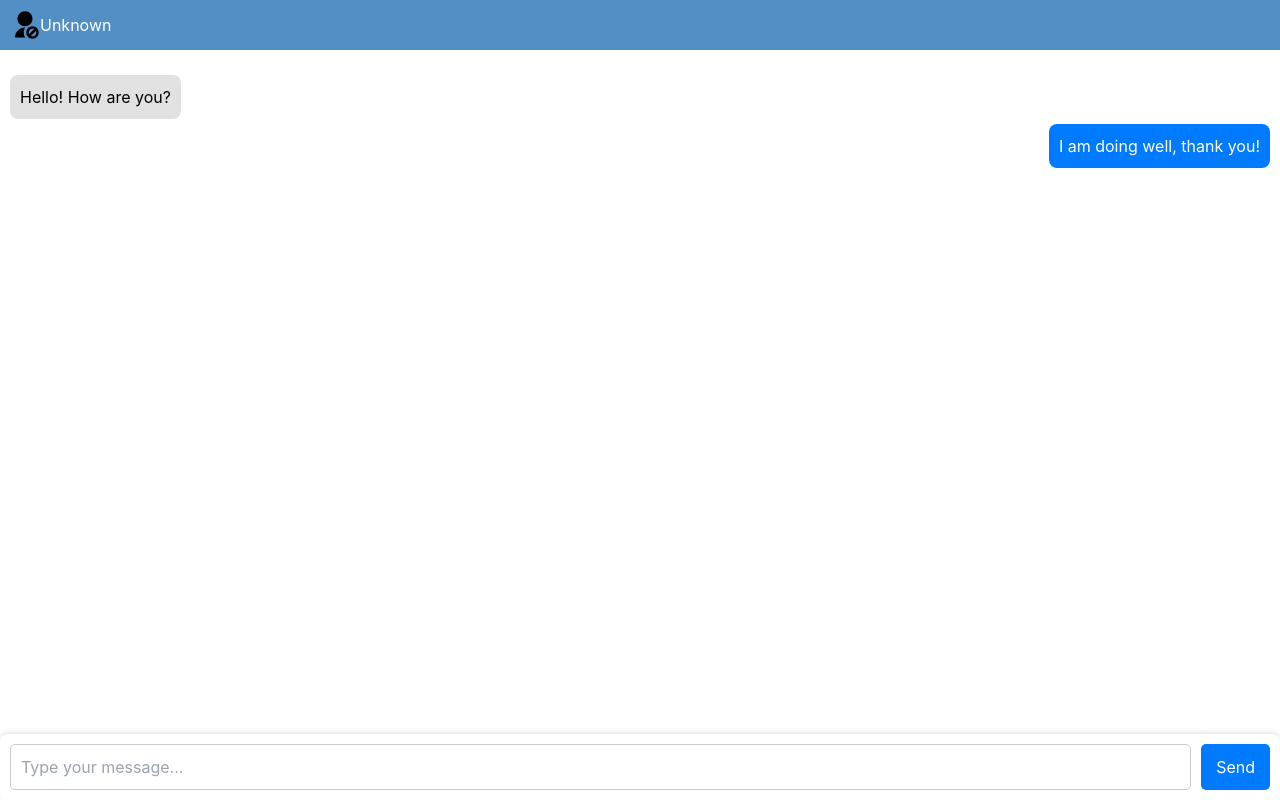
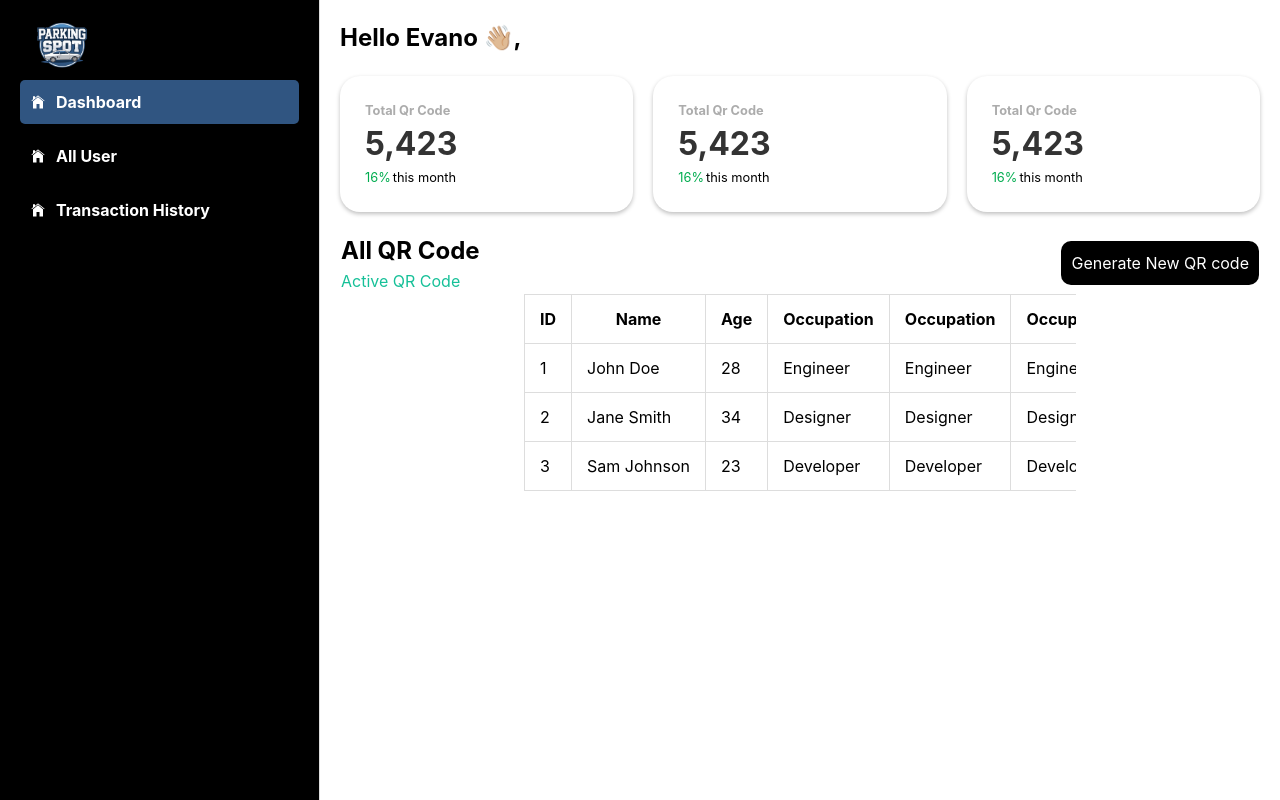
Before and after one commit to tocybernatesolution/Parking-Spot, a React (Create React App) app: page / in a window 1280 px wide. Built offline with nearby package versions, Linux system fonts and the light colour scheme.

Commit message:
Working on table

```diff
--- a/src/App.js
+++ b/src/App.js
@@ -2,6 +2,7 @@ import React from 'react'
 import HomePage from './pages/HomePage'
 import LoginPage from './pages/LoginPage'
 import ChatPage from './pages/ChatPage'
+import Dashboard from './pages/Dashboard'
 export default function App() {
-  return <ChatPage />
+  return <Dashboard />
 }
--- /dev/null
+++ b/src/pages/Dashboard.js
@@ -0,0 +1,79 @@
+import React, { useState } from 'react';
+import { FaBars } from 'react-icons/fa'; // Import the hamburger icon
+import style from '../styles/dashboard.module.css';
+import { IoIosHome } from "react-icons/io";
+import LogoCard from '../components/Logo/LogoCard';
+import MainScreen from './MainScreen';
+function Dashboard() {
+    const [activeTab, setActiveTab] = useState('Home');
+    const [drawerOpen, setDrawerOpen] = useState(false); // State for controlling drawer
+
+    const handleTabClick = (tabName) => {
+        setActiveTab(tabName);
+        setDrawerOpen(false); // Close the drawer when a tab is clicked (on mobile)
+    };
+
+    const toggleDrawer = () => {
+        setDrawerOpen(!drawerOpen);
+    };
+
+    const renderContent = () => {
+        switch (activeTab) {
+            case 'Home':
+                return <MainScreen />
+            case 'Profile':
+                return <div>This is your Profile</div>;
+            case 'Settings':
+                return <div>Configure your Settings here</div>;
+            default:
+                return <div>Welcome to the Dashboard</div>;
+        }
+    };
+
+    return (
+        <div className={style.dashboardContainer}>
+
+            <button className={style.hamburger} onClick={toggleDrawer}>
+                <FaBars />
+            </button>
+
+            <div className={`${style.sidebar} ${drawerOpen ? style.open : ''}`}>
+                <img
+                    className={style.logo}
+
+                    src="/Logo.png" alt="My Image" />
+                <ul className={style.box}>
+                    <li
+                        className={activeTab === 'Home' ? style.active : style.unactive}
+                        onClick={() => handleTabClick('Home')}
+                    >
+                        <IoIosHome />
+                        Dashboard
+                    </li>
+                    <li
+                        className={activeTab === 'Profile' ? style.active : style.unactive}
+                        onClick={() => handleTabClick('Profile')}
+                    >
+                        <IoIosHome />
+
+                        All User
+                    </li>
+                    <li
+                        className={activeTab === 'Settings' ? style.active : style.unactive}
+                        onClick={() => handleTabClick('Settings')}
+                    >
+                        <IoIosHome />
+
+                        Transaction History
+                    </li>
+                </ul>
+            </div>
+
+            <div className={style.contentArea}>
+                {renderContent()}
+            </div>
+        </div>
+    );
+}
+
+export default Dashboard;
--- /dev/null
+++ b/src/pages/MainScreen.js
@@ -0,0 +1,82 @@
+import React from 'react'
+import style from '../styles/mainscreen.module.css'
+const data = [
+    { id: 1, name: 'John Doe', age: 28, occupation: 'Engineer' },
+    { id: 2, name: 'Jane Smith', age: 34, occupation: 'Designer' },
+    { id: 3, name: 'Sam Johnson', age: 23, occupation: 'Developer' },
+];
+
+export default function MainScreen() {
+    return (
+        <div className={style.container}>
+            <div className={style.title}>
+                <span>Hello Evano 👋🏼,</span>
+            </div>
+            <div style={{ height: 20 }} />
+            <div className={style.cards}>
+                <CardUi />
+                <CardUi />
+                <CardUi />
+            </div>
+            <div style={{ height: 20 }} />
+            <div className={style.searchcard}>
+                <div className={style.allQr}>
+                    <strong>All QR Code</strong>
+                    <span>Active QR Code</span>
+                </div>
+                <div className={style.button}>
+                    <span>Generate New QR code</span>
+                </div>
+
+
+            </div>
+            <div className={style.tableContainer}>
+                <table className={style.table}>
+                    <thead>
+                        <tr>
+                            <th>ID</th>
+                            <th>Name</th>
+                            <th>Age</th>
+                            <th>Occupation</th>
+                            <th>Occupation</th>
+                            <th>Occupation</th>
+                        </tr>
+                    </thead>
+                    <tbody>
+                        {data.map((person) => (
+                            <tr key={person.id}>
+                                <td>{person.id}</td>
+                                <td>{person.name}</td>
+                                <td>{person.age}</td>
+                                <td>{person.occupation}</td>
+                                <td>{person.occupation}</td>
+                                <td>{person.occupation}</td>
+                            </tr>
+                        ))}
+                    </tbody>
+                </table>
+            </div>
+
+
+        </div>
+    )
+}
+
+
+
+
+
+
+const CardUi = () => (
+    <div className={style.card}>
+        <span className={style.cardtitle}>
+            Total Qr Code
+        </span>
+        <strong >5,423</strong>
+        <span className={style.tagline}>
+            <span>
+                16%
+            </span>
+            this month</span>
+    </div>
+)
--- /dev/null
+++ b/src/styles/dashboard.module.css
@@ -0,0 +1,106 @@
+.dashboardContainer {
+    display: grid;
+    grid-template-columns: 1fr 3fr;
+    height: 100vh;
+    position: relative;
+}
+
+.sidebar {
+    display: block;
+    background-color: black;
+    padding: 20px;
+    border-right: 1px solid #ddd;
+    transition: transform 0.3s ease;
+    justify-content: center;
+    align-items: center;
+}
+.logo{
+    width:auto;
+    height: 50px;
+    align-self: center;
+    margin-bottom: 10px;
+
+}
+.sidebar ul {
+    list-style-type: none;
+    padding: 0;
+}
+
+.sidebar li {
+    padding: 10px;
+    cursor: pointer;
+    transition: background-color 0.3s ease;
+}
+
+.sidebar li:hover {
+    background-color: #e0e0e0;
+}
+
+.active,
+.unactive {
+    display: flex;
+    font-weight: bold;
+    background-color: #305581;
+    padding: 10px;
+    color: #fff;
+    align-items: center;
+    gap: 10px;
+    border-radius: 5px;
+}
+
+.unactive {
+    background-color: transparent;
+}
+
+.contentArea {
+    padding: 20px;
+}
+
+.hamburger {
+    display: none;
+    position: absolute;
+    top: 20px;
+    left: 20px;
+    background: none;
+    border: none;
+    font-size: 24px;
+    cursor: pointer;
+}
+.box{
+    display: flex;
+    flex-direction: column;
+    gap: 10px;
+}
+
+@media (max-width: 768px) {
+    .dashboardContainer {
+        grid-template-columns: 1fr;
+    }
+
+    .sidebar {
+        position: absolute;
+        top: 0;
+        left: 0;
+        height: 100vh;
+        width: 250px;
+        background-color: black;
+        transform: translateX(-100%);
+        z-index: 1000;
+    /* gap: 40px; */
+
+        /* color: black; */
+    }
+
+    .sidebar.open {
+        transform: translateX(0);
+    }
+
+    .hamburger {
+        display: block;
+        /* background-color: black; */
+    }
+
+    .contentArea {
+        padding-top: 60px;
+    }
+}
--- /dev/null
+++ b/src/styles/mainscreen.module.css
@@ -0,0 +1,105 @@
+.container{
+    width: 100%;
+    height: auto;
+}
+.title{
+  font-size: 1.5rem;
+  color: #000;
+  font-weight: bold;
+  /* gap: 20px; */
+}
+.cards{
+    display: flex;
+    flex-direction: column;
+    gap: 20px;
+}
+.card{
+    width: 100%;
+    background-color: white;
+    border-radius: 20px;
+    margin-left: auto;
+    margin-right: auto;
+    padding: 15px;
+    display: flex;
+    height: auto;
+    flex-direction: column;
+    box-shadow: 0 2px 4px rgba(0, 0, 0, 0.25);
+}
+.cardtitle{
+ font-size: 0.8rem;
+ color: #ACACAC;
+ font-weight: bold;
+}
+.card strong{
+    color: #333333;
+    font-size: 2rem;
+    font-weight: bold;
+}
+.tagline{
+    display: flex;
+    font-size: 0.8rem;
+    gap: 2px;
+}
+.tagline span{
+    color: #00AC4F;
+}
+.searchcard{
+    width: 100%;
+    display: flex;
+    justify-content: space-between;
+    align-items: center;
+    padding:1px;
+    /* align-items: center; */
+
+}
+.allQr{
+    display: flex;
+    flex-direction: column;
+
+}
+.allQr span{
+    color: #16C098;
+    font-size: 0.7rem;
+}
+.button{
+    background: #000;
+    color: #fff;
+    padding: 10px;
+    border-radius: 10px;
+    cursor: pointer;
+
+}
+.tableContainer {
+    max-width: 60%;
+    margin: 0 auto; /* Center the table container */
+    overflow-x: auto; /* Enable horizontal scrolling */
+    white-space: nowrap; /* Prevent text from wrapping in the table cells */
+  }
+
+  .table {
+    width: 100%;
+    border-collapse: collapse;
+  }
+
+  .table th, .table td {
+    padding: 12px 15px;
+    border: 1px solid #ddd;
+  }
+
+@media (min-width: 768px) {
+    .allQr strong{
+        font-size: 1.5rem;
+    }
+    .allQr span{
+        color: #16C098;
+        font-size: 1rem;
+    }
+  .cards{
+    flex-direction: row;
+  }
+  .card{
+    padding: 25px;
+
+  }
+
+}
```
